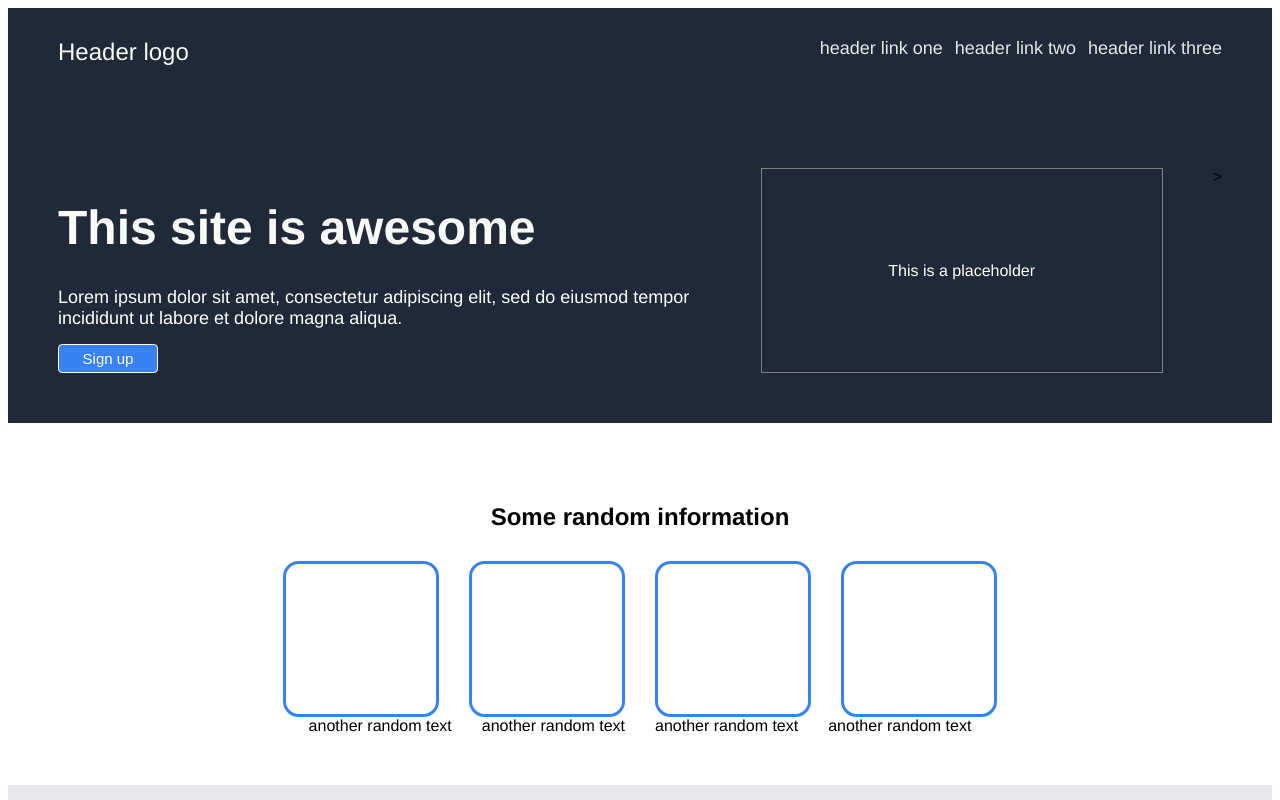
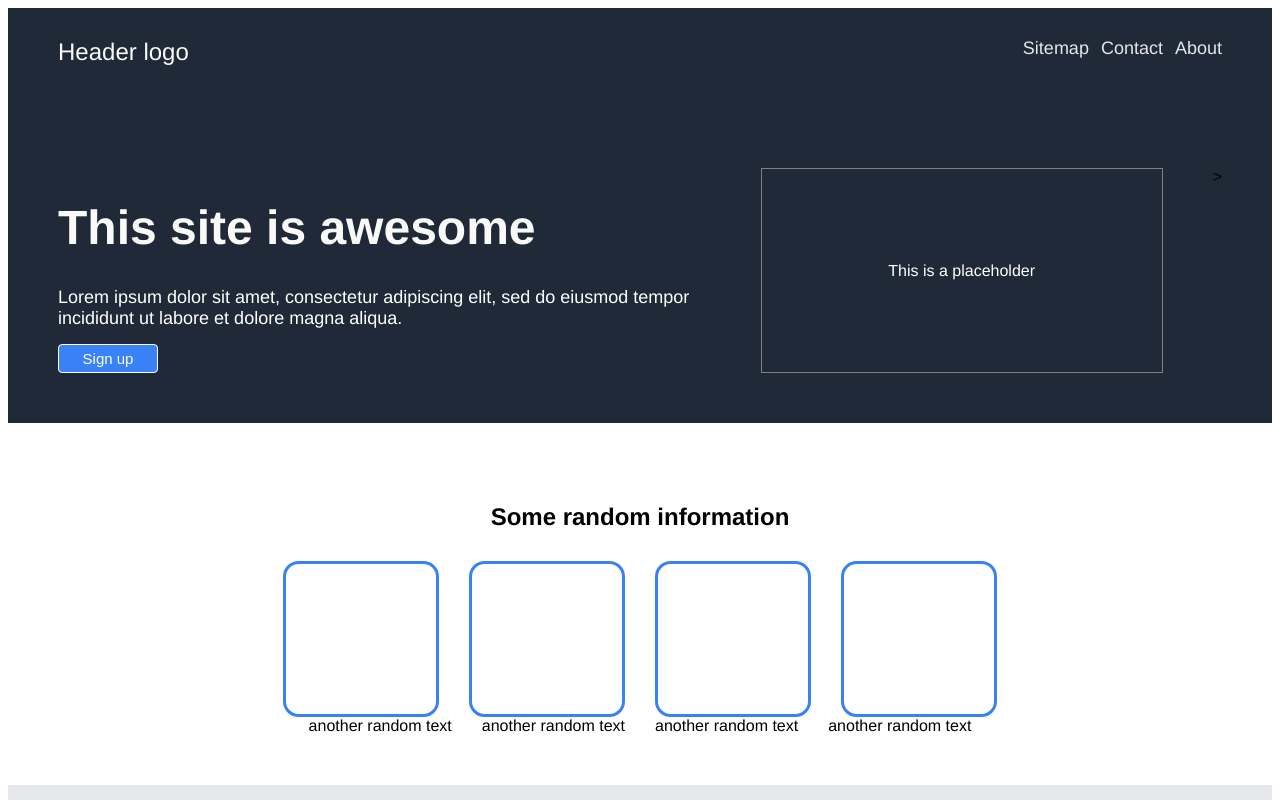
Before and after one commit to denesgeza/odin-landing-page, a plain HTML site: page index.html in a window 1280 px wide. Shown: the top 800 px of the page. Drawn offline with Linux system fonts and the light colour scheme.

Commit message:
changed link names

```diff
--- a/index.html
+++ b/index.html
@@ -13,9 +13,9 @@
     <div class="header">
         <div class="logo">Header logo</div>
         <div class="header-links">
-            <li><a href="google.com">header link one</a></li>
-            <li><a href="google.com">header link two</a></li>
-            <li><a href="google.com">header link three</a></li>
+            <li><a href="google.com">Sitemap</a></li>
+            <li><a href="google.com">Contact</a></li>
+            <li><a href="google.com">About</a></li>
         </div>
     </div>
 
```
